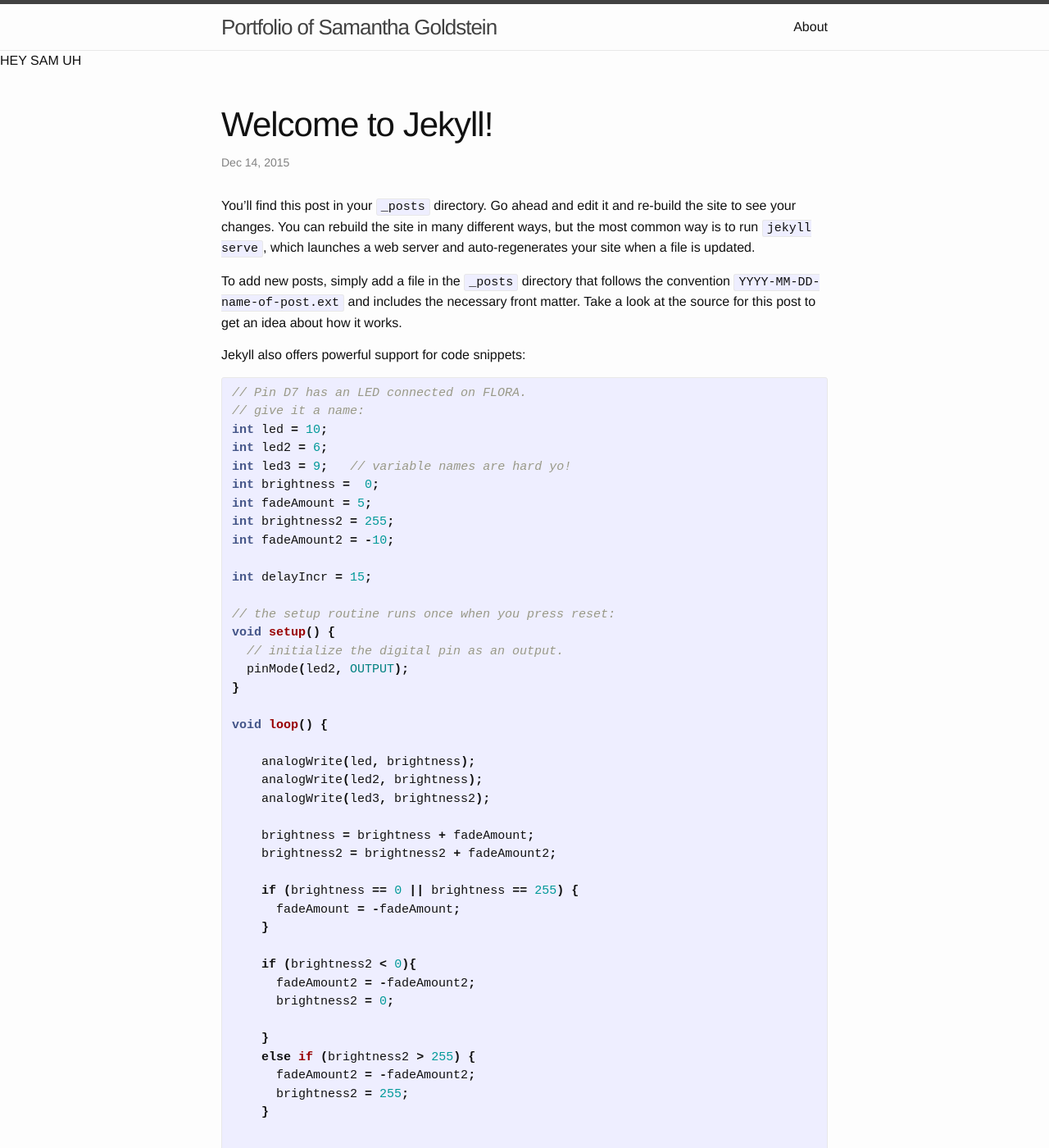
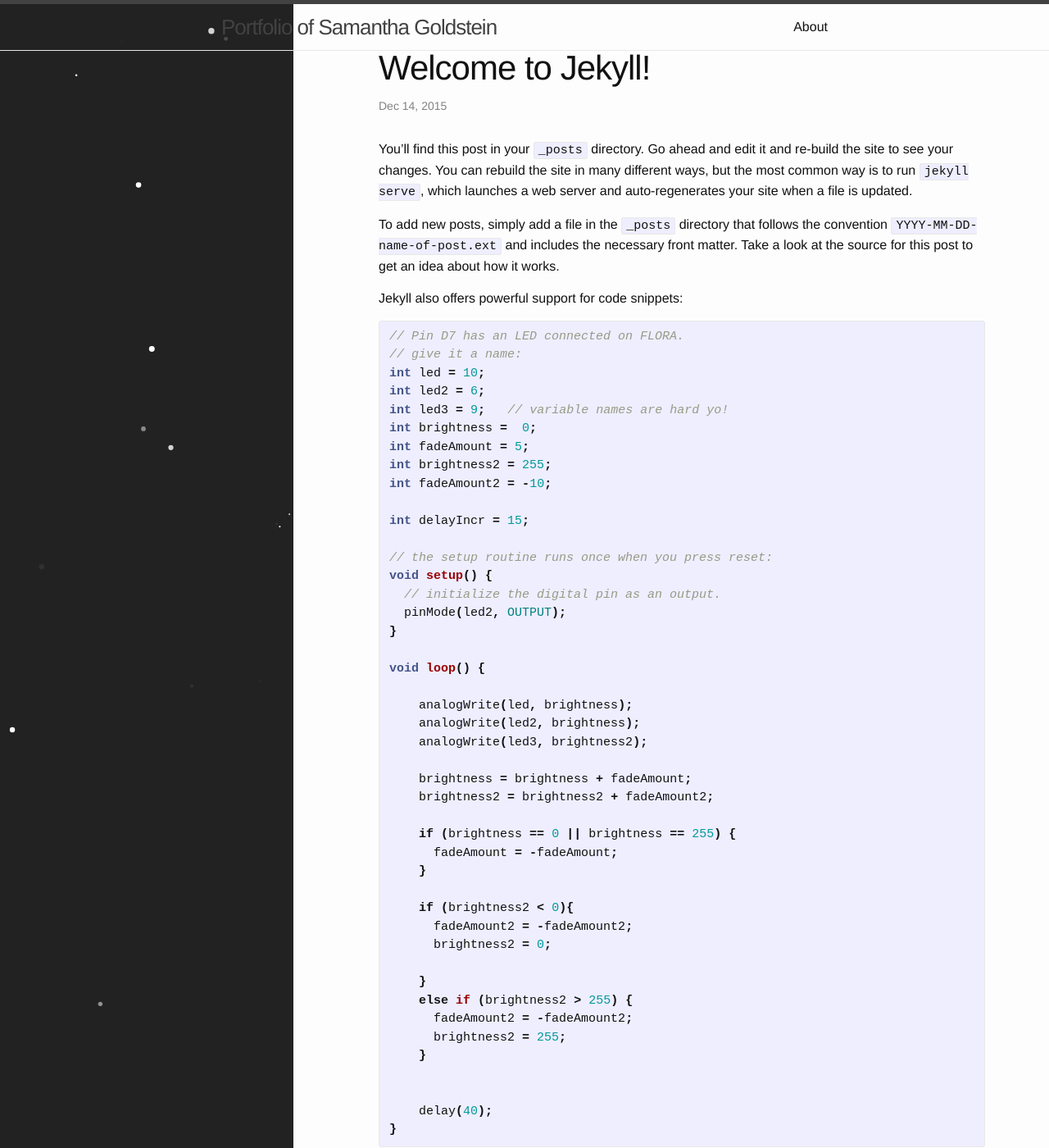
Before and after one commit to goldsamantha/sgoldst3.github.io, a Jekyll site: the page built from _posts/2015-12-14-welcome-to-jekyll.markdown, in a window 1280 px wide and 1400 px high. Shown: the whole window at 82% size. Built offline with Jekyll 4.4.1, drawn with Linux system fonts in a browser that asks for light colours; some of the changed text lies outside the part shown.

Commit message:
twinkles and post content layout

```diff
--- /dev/null
+++ b/_includes/post_content.html
@@ -0,0 +1,13 @@
+<article class="post" itemscope itemtype="http://schema.org/BlogPosting">
+
+  <header class="post-header">
+    <h1 class="post-title" itemprop="name headline">{{ page.title }}</h1>
+    <p class="post-meta"><time datetime="{{ page.date | date_to_xmlschema }}" itemprop="datePublished">{{ page.date | date: "%b %-d, %Y" }}</time>{% if page.author %} • <span itemprop="author" itemscope itemtype="http://schema.org/Person"><span itemprop="name">{{ page.author }}</span></span>{% endif %}</p>
+  </header>
+
+
+  <div class="post-content" itemprop="articleBody">
+    {{ content }}
+  </div>
+
+</article>
--- a/_layouts/page.html
+++ b/_layouts/page.html
@@ -1,9 +1,6 @@
 ---
 layout: default
 ---
-
-{% include left_panel.html %}
-
 <article class="post">
 
   <header class="post-header">
--- a/_layouts/post.html
+++ b/_layouts/post.html
@@ -1,18 +1,23 @@
----
-layout: default
----
+<!DOCTYPE html>
+<html>
 
+  <!-- For now just have this link back to the home page you've already made -->
+  {% include head.html %}
 
-<article class="post" itemscope itemtype="http://schema.org/BlogPosting">
+  <body>
 
-  <header class="post-header">
-    <h1 class="post-title" itemprop="name headline">{{ page.title }}</h1>
-    <p class="post-meta"><time datetime="{{ page.date | date_to_xmlschema }}" itemprop="datePublished">{{ page.date | date: "%b %-d, %Y" }}</time>{% if page.author %} • <span itemprop="author" itemscope itemtype="http://schema.org/Person"><span itemprop="name">{{ page.author }}</span></span>{% endif %}</p>
-  </header>
+    {% include header.html %}
 
+    {% include left_panel.html %}
+    <div class="post-page-content">
+      <div class="wrapper">
+        <!-- {{ content }} -->
+        {% include post_content.html %}
+      </div>
+    </div>
 
-  <div class="post-content" itemprop="articleBody">
-    {{ content }}
-  </div>
+    <!-- {% include footer.html %} -->
 
-</article>
+  </body>
+
+</html>
--- a/_sass/_layout.scss
+++ b/_sass/_layout.scss
@@ -241,6 +241,11 @@
     }
 }
 
+.post-page-content{
+  width: 70%;
+  float: right;
+}
+
 .dark-bg{
   background-color: #222;
 }
```
